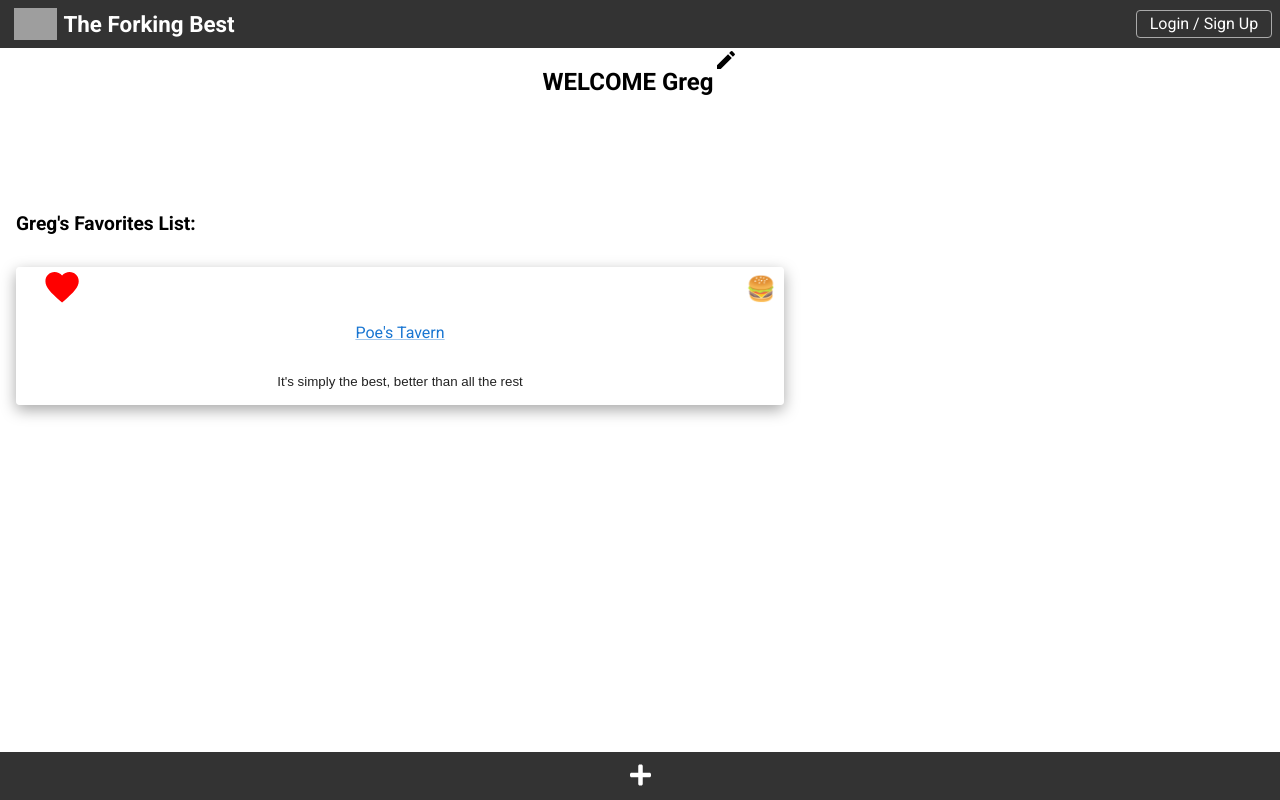
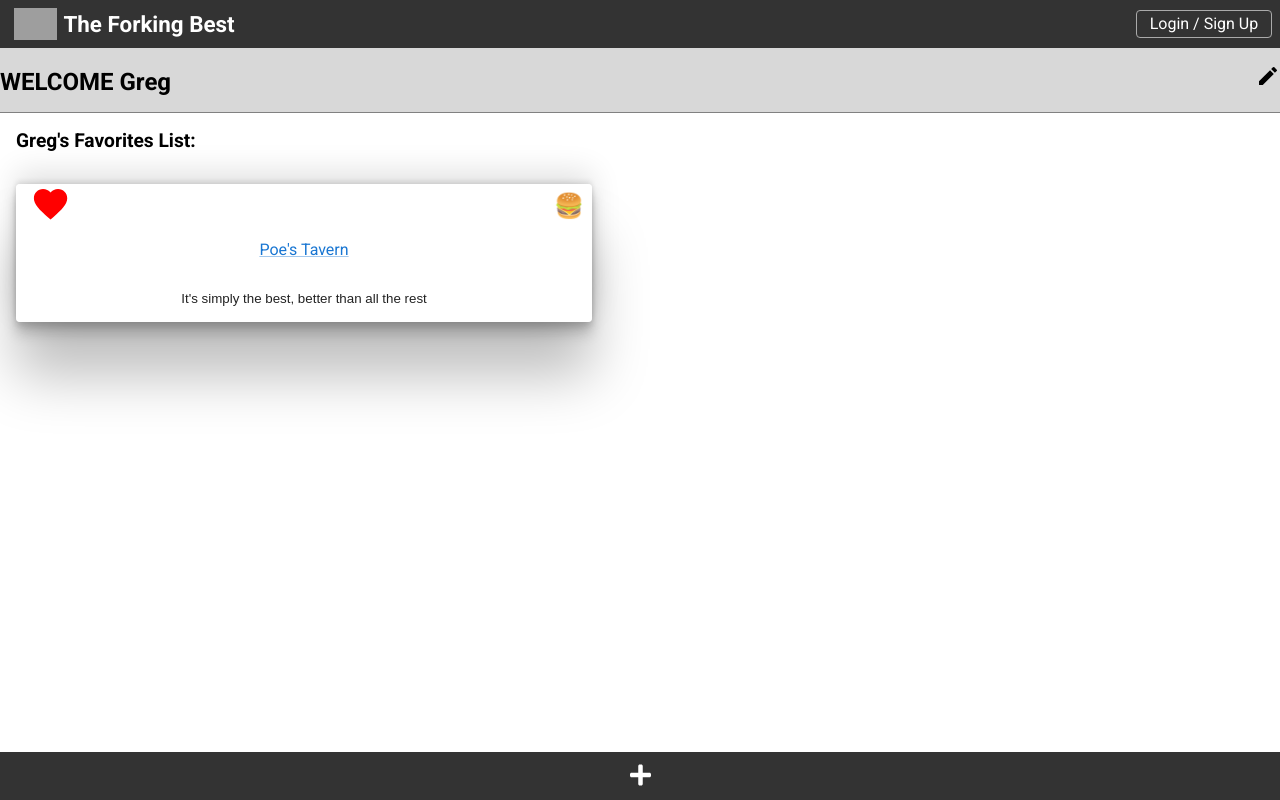
Before and after one commit to BlakeIngle/JRS-group-project-March-2022, a React (Create React App) app in the folder group-project/: page /user in a window 1280 px wide. Built offline with nearby package versions, Linux system fonts and the light colour scheme; grey boxes are pictures that could not be loaded.

Commit message:
added an edit icon. changed up some css on user's page

```diff
--- a/group-project/src/components/UserPage/UserPage.css
+++ b/group-project/src/components/UserPage/UserPage.css
@@ -5,14 +5,19 @@
 }
 .userPage-root .userPage{
     position: relative;
-    font-weight: bolder;
+    height: 4rem;
+    width: 100vw;
+
+    border-bottom: solid rgba(0, 0, 0, 0.404) 1px;
+
     display: flex;
-    justify-content: center;
+    justify-content: left;
+
+    background-color: rgba(162, 163, 163, 0.418);
 }
 
 
 .userPage-root .favorites{
-    margin-top: 5rem;
     padding: 1rem;
     display: flex;
     flex-direction: row;
@@ -30,3 +35,9 @@
     top: .5rem;
 
 }
+
+.userPage-root .userPage .editIcon{
+    position: absolute;
+    right: 0;
+    top: 1rem;
+}
--- a/group-project/src/components/UserPage/UserPage.js
+++ b/group-project/src/components/UserPage/UserPage.js
@@ -17,22 +17,17 @@ export default function UserPage() {
     <div className="userPage-root">
       <div className="userPage">
         <h2>WELCOME {review.userName}</h2>
-        <EditIcon
-          sx={{
-            display: "flex",
-            alignContent: "right",
-            justifyContent: "right",
-          }}
-        />
+        <EditIcon className="editIcon" />
       </div>
       <div className="favorites">{review.userName}'s Favorites List: </div>
       <div className="favoritesBox">
         <Card
           sx={{
             margin: "1rem",
-            width: "60%",
+            width: "45%",
             backgroundColor: "#ffffff88",
-            boxShadow: "rgba(0, 0, 0, 0.35) 0px 5px 15px",
+            boxShadow:
+              "rgba(0, 0, 0, 0.25) 0px 54px 55px, rgba(0, 0, 0, 0.12) 0px -12px 30px, rgba(0, 0, 0, 0.12) 0px 4px 6px, rgba(0, 0, 0, 0.17) 0px 12px 13px, rgba(0, 0, 0, 0.09) 0px -3px 5px;",
           }}
         >
           <CardActionArea>
@@ -42,7 +37,7 @@ export default function UserPage() {
             />
             <div className="icon">{Emojis.burger}</div>
           </CardActionArea>
-          <CardContent>
+          <CardContent sx={{}}>
             <Link
               href="https://www.poestavern.com/"
               target="_blank"
```
